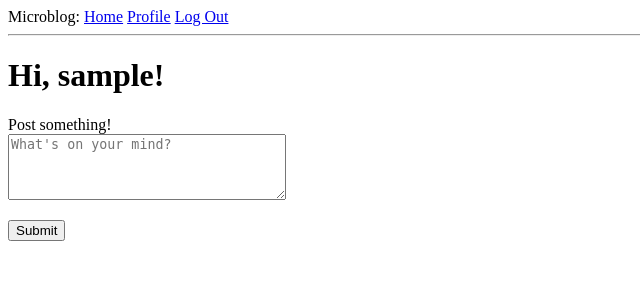
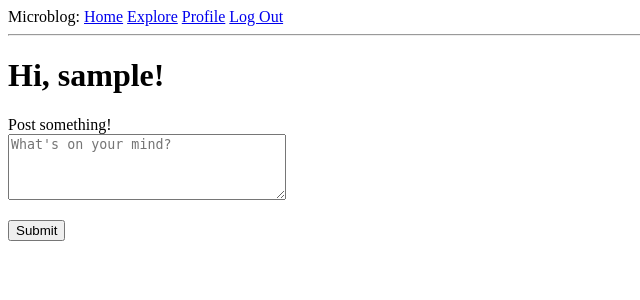
Before and after one commit to nemean-dev/flask-backend, a Flask app: page / in a window 1280 px wide. Shown: the top 300 px of the page, without its empty margins (0-640 px from the left). Run offline with Flask 3, Linux system fonts and the light colour scheme; the visitor is signed in with stand-in values (Sample User, id 1); data comes from the database, SQL or seed files in the repository; data that the repository does not hold is empty; parts of the project's set-up code (start-up, migrations or seed data) failed here and were passed over.

Commit message:
Add explore page to discover other users. '/explore' endpoint reuses index.html template.

```diff
--- a/app/routes.py
+++ b/app/routes.py
@@ -173,3 +173,10 @@ def unfollow(username):
 
     else:
         return redirect(url_for('index'))
+
+@app.route('/explore')
+@login_required
+def explore():
+    query = sa.select(Post).order_by(Post.timestamp.desc())
+    posts = db.session.scalars(query).all()
+    return render_template('index.html', title='Explore', posts=posts)
--- a/app/templates/base.html
+++ b/app/templates/base.html
@@ -16,6 +16,7 @@
     <div>
       Microblog:
       <a href="{{ url_for('index') }}">Home</a>
+      <a href="{{ url_for('explore') }}">Explore</a>
       {% if current_user.is_anonymous %}
       <a href="{{ url_for('login') }}">Log In</a>
       {% else %}
--- a/app/templates/index.html
+++ b/app/templates/index.html
@@ -8,6 +8,7 @@
 {% block content %}
     <h1>Hi, {{ current_user.username }}!</h1>
 
+    {% if form %}
     <form action="" method="post">
         {{ form.hidden_tag() }}
         <p>
@@ -18,6 +19,8 @@
             {% endfor %}
         </p>
         <p>{{ form.submit() }}</p>
+    </form>
+    {% endif %}
 
     {% for post in posts %}
         {% include '_post.html' %}
```
